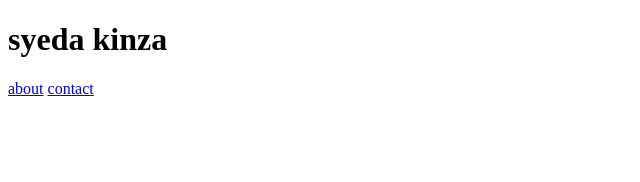
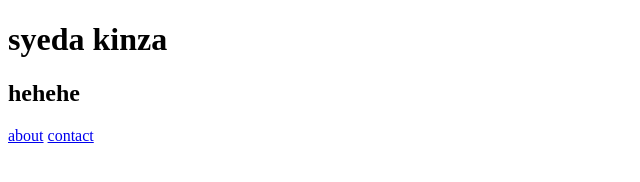
Before and after one commit to syedzadii11/kinza, a plain HTML site: page index.html in a window 1280 px wide. Shown: the whole page, without its empty margins (0-640 px from the left). Drawn offline with Linux system fonts and the light colour scheme.

Commit message:
Update index.html

```diff
--- a/index.html
+++ b/index.html
@@ -7,6 +7,7 @@
 </head>
 <body>
      <h1>syeda kinza</h1>
+    <h2>hehehe</h2>
      <a href="about.html">about</a>
      <a href="contact.html">contact</a>
 
```
